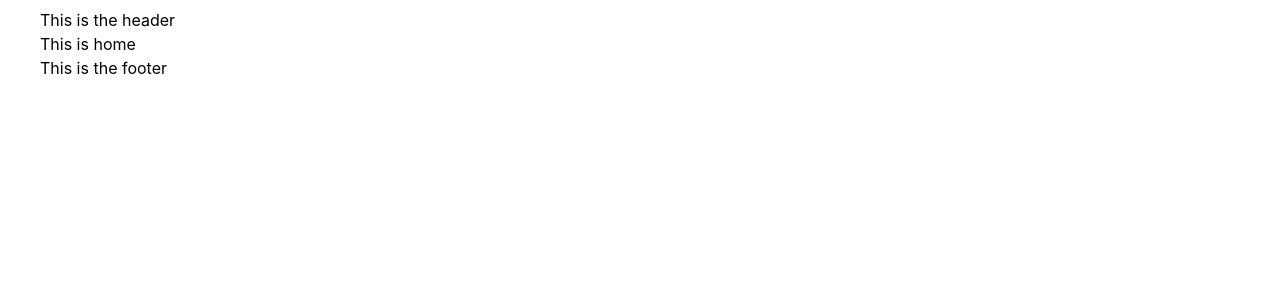
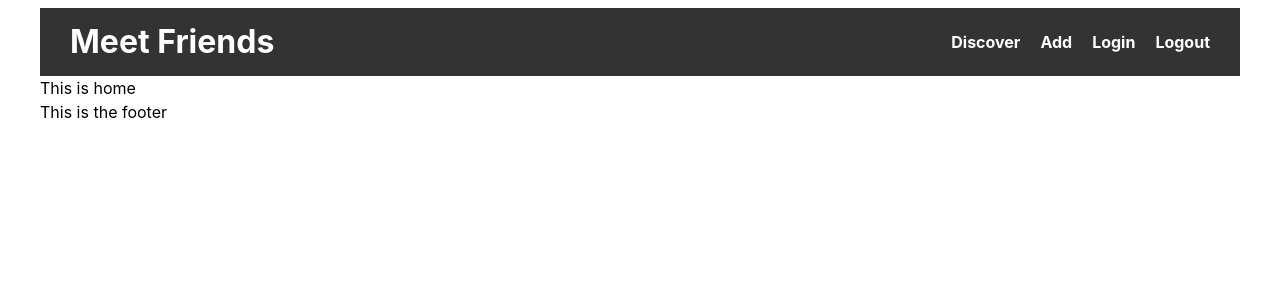
Before and after one commit to zahangir710/simple-user-listing-site, a React (Vite) app: page / in a window 1280 px wide. Shown: the top 300 px of the page. Built offline with nearby package versions, Linux system fonts and the light colour scheme.

Commit message:
add header component

```diff
--- a/src/shared/Header/Header.css
+++ b/src/shared/Header/Header.css
@@ -0,0 +1,43 @@
+.header {
+  background-color: #333;
+  display: flex;
+  justify-content: space-between;
+  align-items: center;
+  padding: 10px 30px;
+}
+
+.logo a {
+  font-size: 2rem;
+  color: #fff;
+  font-weight: bold;
+}
+
+.navbar {
+  display: flex;
+}
+
+.nav-list {
+  display: flex;
+  margin: 0;
+  padding: 0;
+}
+
+.nav-item {
+  margin-right: 20px;
+}
+
+.nav-item a {
+  text-decoration: none;
+  color: #fff;
+  font-weight: bold;
+  font-size: 1rem;
+  transition: color 0.2s ease;
+}
+
+.nav-item a:hover {
+  color: steelblue;
+}
+
+.nav-item:last-child {
+  margin-right: 0;
+}
--- a/src/shared/Header/Header.jsx
+++ b/src/shared/Header/Header.jsx
@@ -1,6 +1,29 @@
+import { Link } from "react-router-dom";
 import "./Header.css";
 function Header() {
-  return <div>This is the header</div>;
+  return (
+    <header className="header">
+      <div className="logo">
+        <Link to="/">Meet Friends</Link>
+      </div>
+      <nav className="navbar">
+        <ul className="nav-list">
+          <li className="nav-item">
+            <Link to="/discover">Discover</Link>
+          </li>
+          <li className="nav-item">
+            <Link to="/add">Add</Link>
+          </li>
+          <li className="nav-item">
+            <Link to="/login">Login</Link>
+          </li>
+          <li className="nav-item">
+            <Link to="/">Logout</Link>
+          </li>
+        </ul>
+      </nav>
+    </header>
+  );
 }
 
 export default Header;
```
